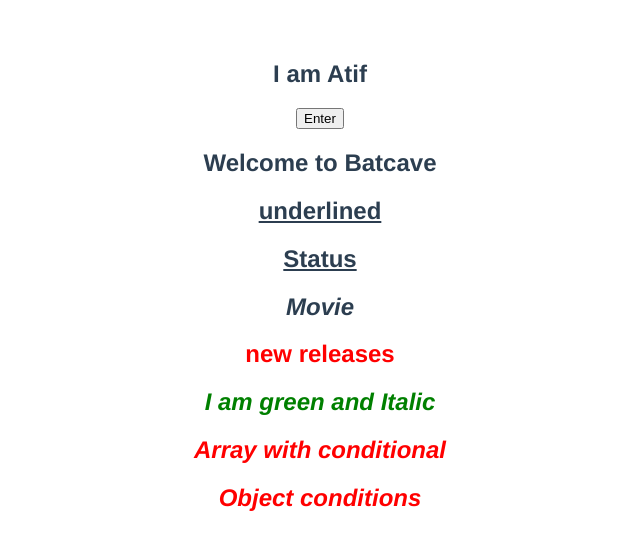
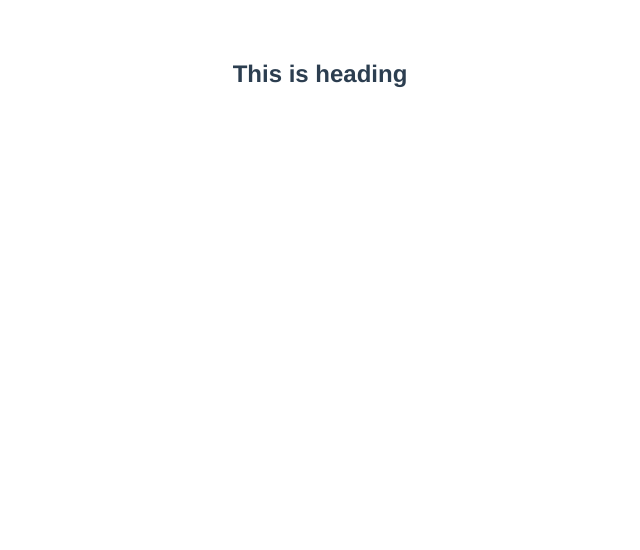
Before and after one commit to atifaftab/vue-codeevolution, a Vue app: page / in a window 1280 px wide. Shown: the top 550 px of the page, without its empty margins (320-960 px from the left). Built offline with nearby package versions, Linux system fonts and the light colour scheme.

Commit message:
conditional rendering

```diff
--- a/src/App.vue
+++ b/src/App.vue
@@ -1,60 +1,14 @@
 <template>
-  <!-- <img alt="Vue logo" src="./assets/logo.png" />
-  <HelloWorld msg="Hello Vue 3.0 + Vite" /> -->
-    <div><h2>{{intro}} {{ name }}</h2></div>
-    <!-- <img alt="Vue logo" src="./assets/logo.png" /> -->
-    <button class="button" :disabled="isDisabled" >Enter</button>
 
-    <h2 :id="headingId">Welcome to Batcave</h2>
-    <h2 class="underline">underlined</h2>
-    <h2 class="underline" :class="status">Status</h2>
-    <h2 :class="isPromoted && 'promoted'">Movie</h2>
-    <h2 :class="isSoldOut ? 'sold-out' : 'new'">new releases</h2>
-    <h2 :class="['new','promoted']">I am green and Italic</h2>
-    <h2 :class="[isPromoted && 'promoted',isSoldOut ? 'sold-out' : 'new']">Array with conditional  </h2>
-    <h2 :class="
-    {
-      promoted : isPromoted,
-      new : !isSoldOut,
-      'sold-out' : isSoldOut
-    }" >Object conditions</h2>
+<h2 v-if="num == 5">This is heading</h2>
 </template>
-
 <script>
-import HelloWorld from './components/HelloWorld.vue'
-
-export default {
-  name: 'App',
-  data(){
-    return{
-      name : 'Atif',
-      intro : 'I am',
-      headingId : 'Welcome to Batcave',
-      isDisabled : false,
-      status : 'danger',
-      isPromoted : true,
-      isSoldOut : true
-    };
-  },
-  // components: {
-  //   HelloWorld
-  // }
+export default{
+    name : 'App',
+    data(){
+      return{
+         num : 5
+      }
+    }
 }
 </script>
-<style>
-.button{
-  text-align: center;
-}
-.underline {
-  text-decoration: underline;
-}
-.promoted {
-  font-style: italic;
-}
-.new{
-  color: green;
-}
-.sold-out{
-  color: red;
-}
-</style>
```
